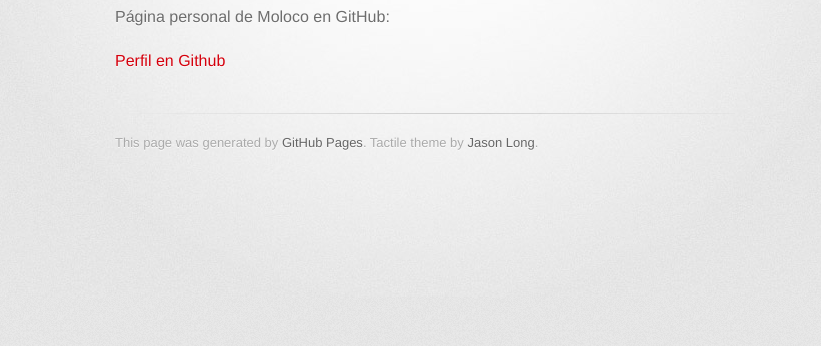
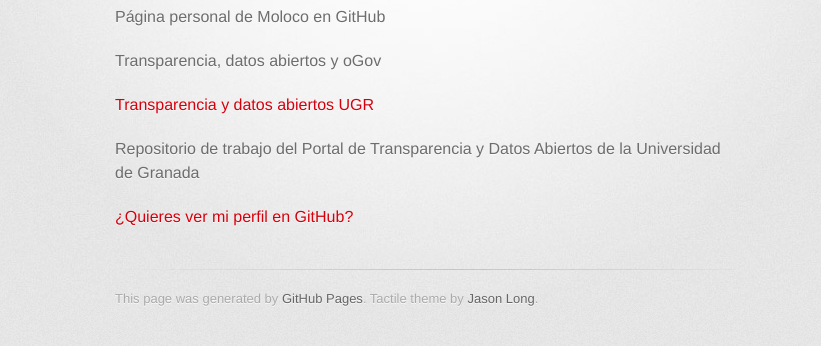
Before and after one commit to molocohb/molocohb.github.io, a plain HTML site: page index.html in a window 1280 px wide. Shown: the part 276-622 px from the top of the page, without its empty margins (215-1036 px from the left). Drawn offline with Linux system fonts and the light colour scheme; a web font is replaced by a local one.

Commit message:
5ª prueba

```diff
--- a/index.html
+++ b/index.html
@@ -32,9 +32,12 @@
           <h2>
 <a name="molocohbgithubio" class="anchor" href="#molocohbgithubio"><span class="octicon octicon-link"></span></a>molocohb.github.io</h2>
 
-<p>Página personal de Moloco en GitHub:</p>
+<p>Página personal de Moloco en GitHub</p>
+<p>Transparencia, datos abiertos y oGov</p>
+<p><a href="https://github.com/oslugr/datos-ugr">Transparencia y datos abiertos UGR</a></p>
+<p>Repositorio de trabajo del Portal de Transparencia y Datos Abiertos de la Universidad de Granada </p>
 
-<p><a href="https://github.com/molocohb">Perfil en Github</a></p>
+<p><a href="https://github.com/molocohb">¿Quieres ver mi perfil en GitHub?</a></p>
         </section>
 
         <footer>
```
